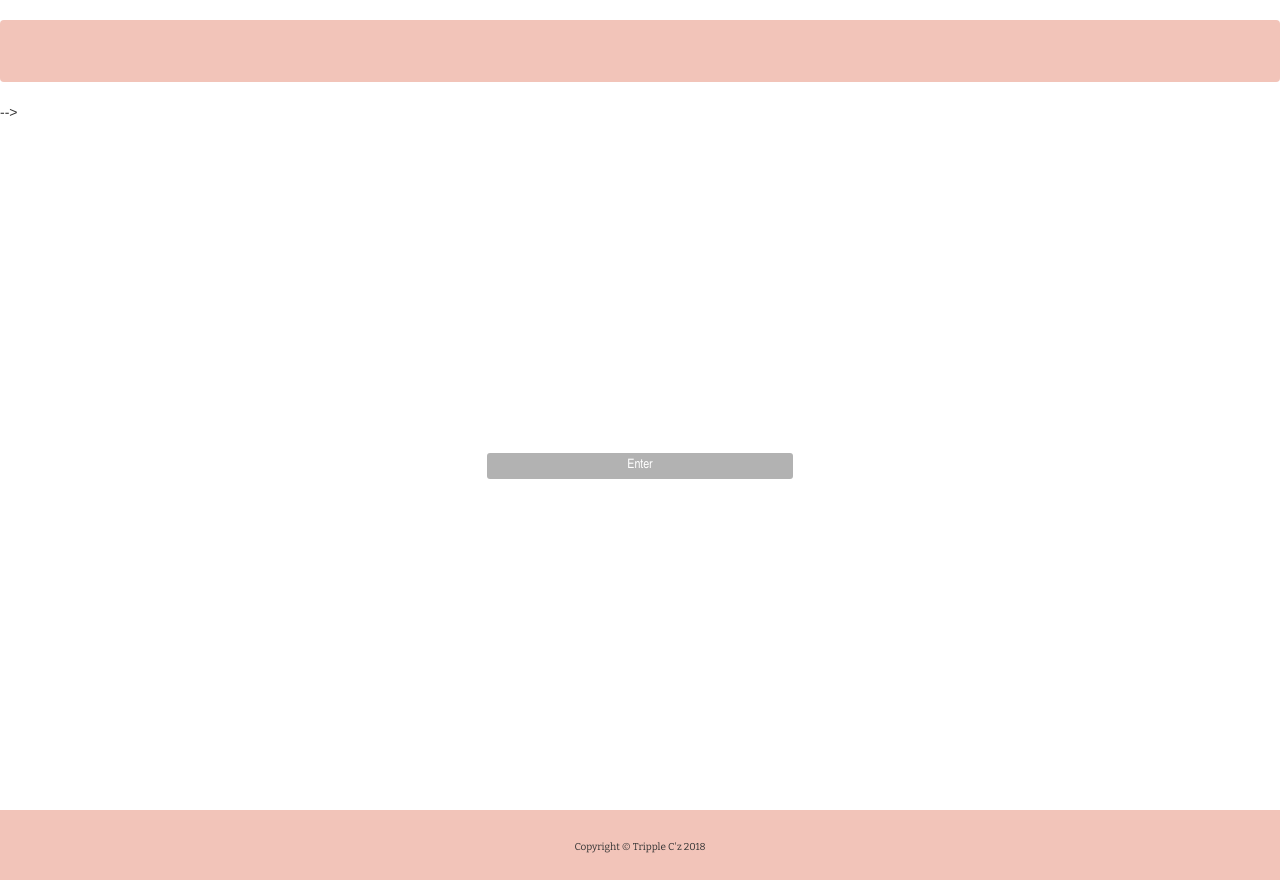
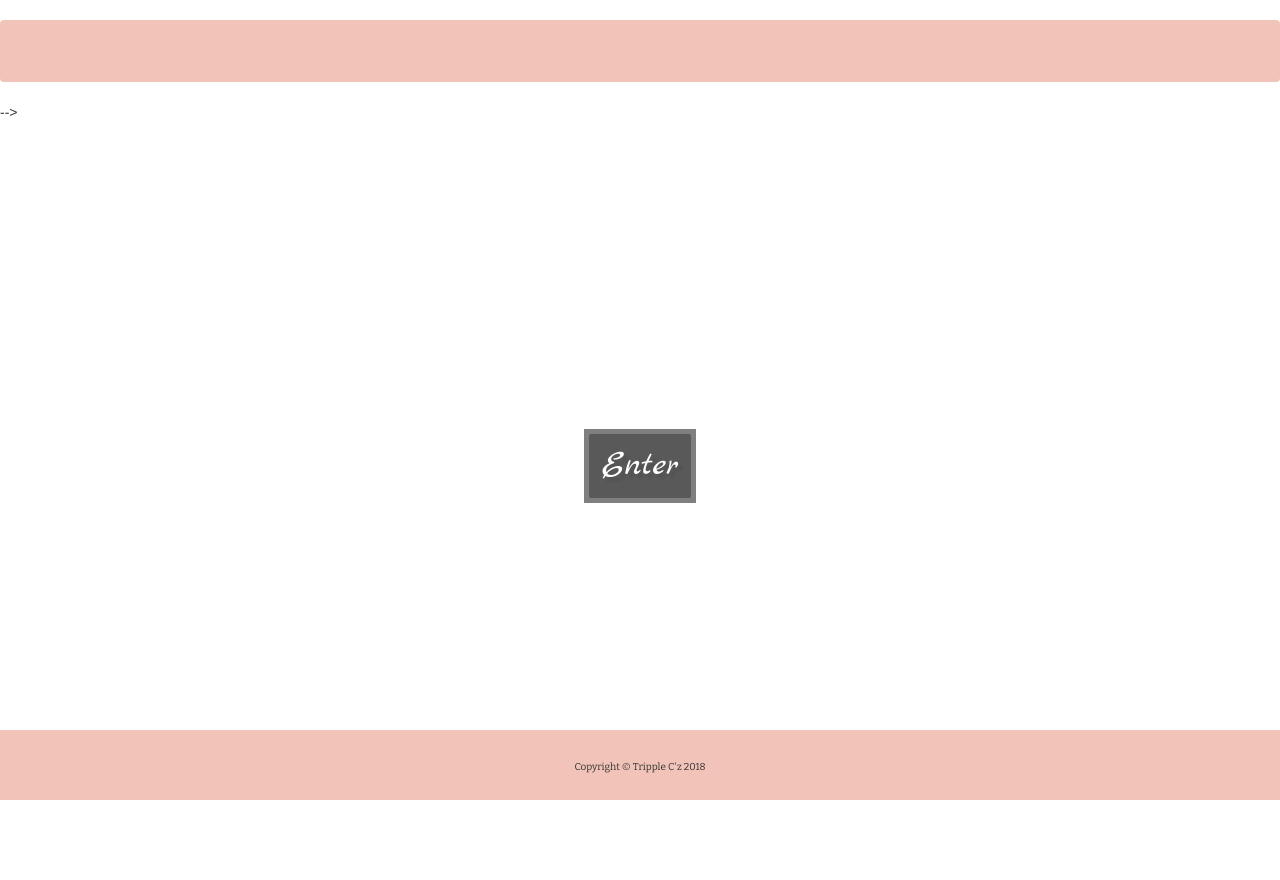
Before and after one commit to TripleCCCS/angular-the-final-project, an Angular app: page /home in a window 1280 px wide. After the commit the page ends 810 px from the top, so only its background shows below. Built offline with nearby package versions, Linux system fonts and the light colour scheme; no server answers; some icons are missing.

Commit message:
fixed styling and homepage and footer in cart

```diff
--- a/src/app/app.component.css
+++ b/src/app/app.component.css
@@ -40,7 +40,7 @@ footer {
   font-family: 'Bitter', serif;
   font-size: 10px;
   position: absolute;
-    left: 0;
+    /* left: 0; */
     bottom: 0;
     height: 70px;
     width: 100%;
--- a/src/app/home-page/home-page.component.css
+++ b/src/app/home-page/home-page.component.css
@@ -7,7 +7,7 @@ video {
     top: 50%;
     left: 50%;
     min-width: 100%;
-    min-height: 100%;
+    min-height: 100vh;
     width: auto;
     height: auto;
     z-index: -100;
@@ -39,20 +39,22 @@ video {
 
 #polina button {
   display: block;
-  width: 80%;
-  padding: .4rem;
-  border: none;
-  margin: 1rem auto;
-  font-size: 1.3rem;
+  width: 100%;
+  /* padding: .4rem; */
+  /* border: none;  */
+  /* margin: 1rem auto;  */
+  font-size: 3.5rem;
   background: rgba(0,0,0,0.3);
   /* background: rgba(255,255,255,0.23); */
   color: #fff;
-  border-radius: 3px;
+  border-radius: 2px;
   cursor: pointer;
   transition: .3s background;
+  font-family: 'Marck Script', cursive;
+    text-shadow: 4px 4px 3px rgba(0,0,0,0.1);
 }
 #polina button:hover {
-   background: rgba(0,0,0,0.5);
+   background: #F4C4BB;
 }
 
 a {
@@ -79,7 +81,8 @@ a:hover{
 footer {
   font-family: 'Bitter', serif;
   font-size: 10px;
-    left: 0;
+  position: absolute;
+    /* left: 0; */
     bottom: 0;
     height: 70px;
     width: 100%;
--- a/src/app/home-page/home-page.component.html
+++ b/src/app/home-page/home-page.component.html
@@ -14,7 +14,7 @@ WCAG general accessibility recommendation is that media such as background video
 
   </video>
   <div id="polina">
-  <button>Enter</button>
+      <a href="/signup"><button button type="button" class="btn btn-light">Enter</button></a>
   </div>
 
 
--- a/src/app/product-list/product-list.component.css
+++ b/src/app/product-list/product-list.component.css
@@ -21,7 +21,7 @@
   align-items: center;
   align-content: inherit;
   width: max-content;
-  padding-left: 10px;
+  padding-left: 5vh;
   padding-right: 10px;
   margin-left: 10px;
   font-size: 2vh;
@@ -91,3 +91,14 @@ background-color: #FAF7F4;
   align-items: center;
   flex-direction: column;
   }  */
+
+
+  footer {
+    font-family: 'Bitter', serif;
+    font-size: 10px;
+    /* position: sticky; */
+      left: 0;
+      bottom: 0;
+      height: 70px;
+      width: 100%;
+  }
--- a/src/app/shopping-cart/shopping-cart.component.css
+++ b/src/app/shopping-cart/shopping-cart.component.css
@@ -18,8 +18,8 @@ padding: 2%;
 footer {
   font-family: 'Bitter', serif;
   font-size: 10px;
-  position: relative;
-    left: 0;
+  position: absolute;
+    /* left: 0; */
     bottom: 0;
     height: 70px;
     width: 100%;
--- a/src/app/signup/signup.component.css
+++ b/src/app/signup/signup.component.css
@@ -273,7 +273,7 @@ label:hover:before {
   color:white;
   font-weight: bold;
   font-family: 'Mr Dafoe', cursive;
-    font-size: 36px;
+    font-size: 40px;
 }
 
 .etc-login-form{
--- a/src/app/user-profile/user-profile.component.html
+++ b/src/app/user-profile/user-profile.component.html
@@ -5,6 +5,7 @@
 <meta name="description" content="">
 <meta name="author" content="">
 <link href="https://fonts.googleapis.com/css?family=Bitter" rel="stylesheet">
+<link href="https://fonts.googleapis.com/css?family=Marck+Script" rel="stylesheet">
 <link rel="stylesheet" href="https://use.fontawesome.com/releases/v5.0.8/css/all.css">
 <link href="//maxcdn.bootstrapcdn.com/bootstrap/4.0.0/css/bootstrap.min.css" rel="stylesheet" id="bootstrap-css">
 <script src="//maxcdn.bootstrapcdn.com/bootstrap/4.0.0/js/bootstrap.min.js"></script>
```
